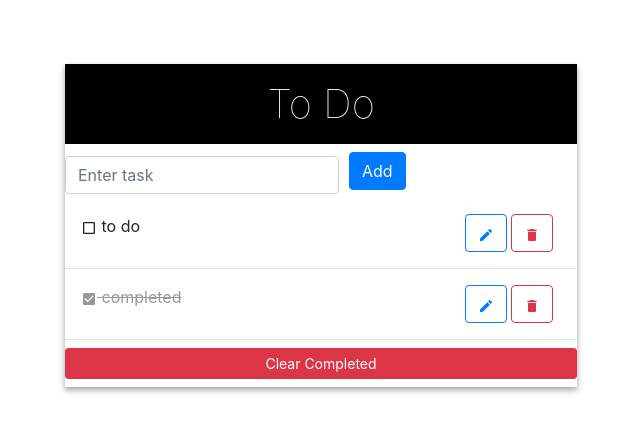
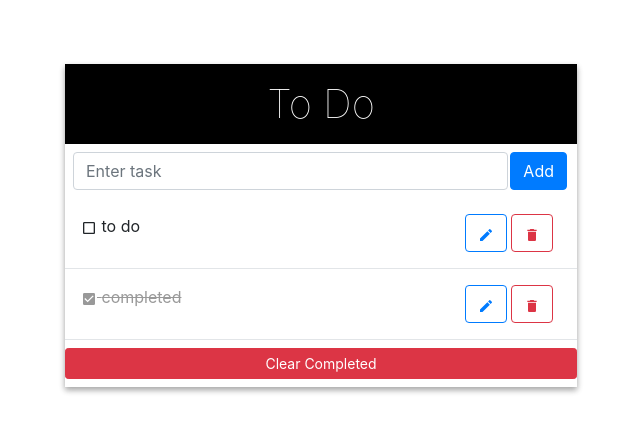
Before and after one commit to leeeso93/G9, a React (Create React App) app: page /todo in a window 1280 px wide. Shown: the top 432 px of the page, without its empty margins (319-959 px from the left). Built offline with nearby package versions, Linux system fonts and the light colour scheme.

Commit message:
todoForm ui 수정

```diff
--- a/src/components/todo/ToDoForm.js
+++ b/src/components/todo/ToDoForm.js
@@ -21,15 +21,15 @@ const ToDoForm = ({ addTask }) => {
 
     return (
         <Form onSubmit={handleSubmit}>
-        <Form.Row className="align-items-center">
-          <Col xs="m-auto auto">
+        <Form.Row className="align-items-center w-100">
+          <Col xs="">
             <Form.Label htmlFor="inlineFormInput" srOnly>
               task
             </Form.Label>
             <Form.Control
               value={userInput}
               onChange={handleChange}
-              className="m-auto mb-2 w-p100"
+              className="mb-2 ml-2 w-100"
               id="inlineFormInput"
               placeholder="Enter task"
             />
```
